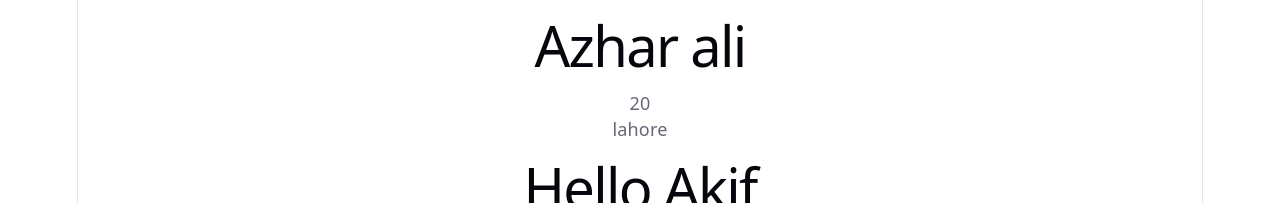
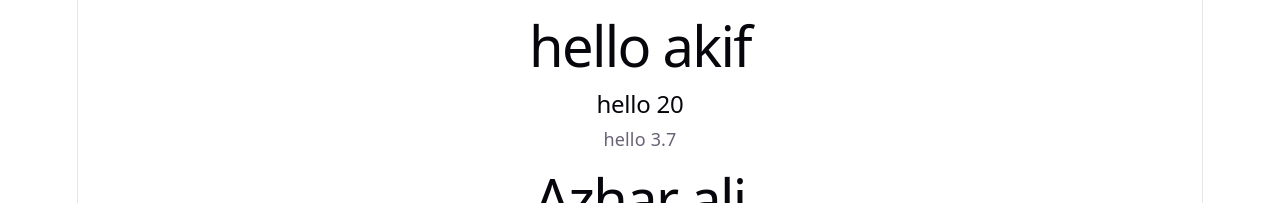
Before and after one commit to AkifNaveed12/react-js-learning-codebase, a React (Vite) app in the folder 03tailwindProps/: page / in a window 1280 px wide. Shown: the top 203 px of the page. Built offline with nearby package versions, Linux system fonts and the light colour scheme.

Commit message:
react props understanding practice 'passing objects  prop'

```diff
--- a/03tailwindProps/src/App.jsx
+++ b/03tailwindProps/src/App.jsx
@@ -3,16 +3,25 @@ import { useState } from 'react'
 import Card from './components/card'
 import Compprac from './components/compprac'
 import Multiplepropsprac from './components/multiplepropsprac'
+import Objectprops from './components/objectprops'
 
 
 const myObj = {
   username: "Akif",
   age: 20
 }
+
+const student={
+  name:"akif",
+  age:20,
+  cgpa:3.7
+}
+
 export default function App(props) {
   console.log(props)
   return (
     <>
+    <Objectprops student={student}/>
     <Multiplepropsprac name ="Azhar ali" age={20} city ="lahore"/>
     <Compprac name="Akif"/>
     <Compprac name="Ali"/>
--- /dev/null
+++ b/03tailwindProps/src/components/objectprops.jsx
@@ -0,0 +1,13 @@
+import React from 'react';
+
+const Objectprops = (props) => {
+    return (
+        <div>
+            <h1>hello {props.student.name}</h1>
+            <h2>hello {props.student.age}</h2>
+            <h3>hello {props.student.cgpa}</h3>
+        </div>
+    );
+}
+
+export default Objectprops;
```
